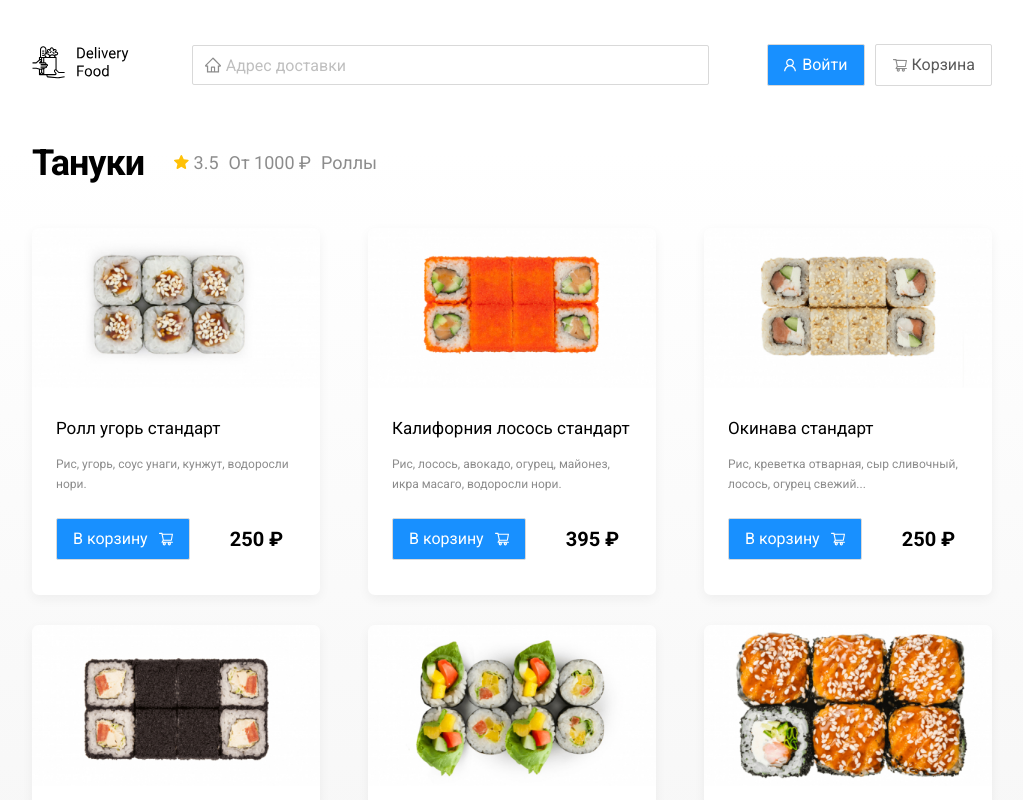
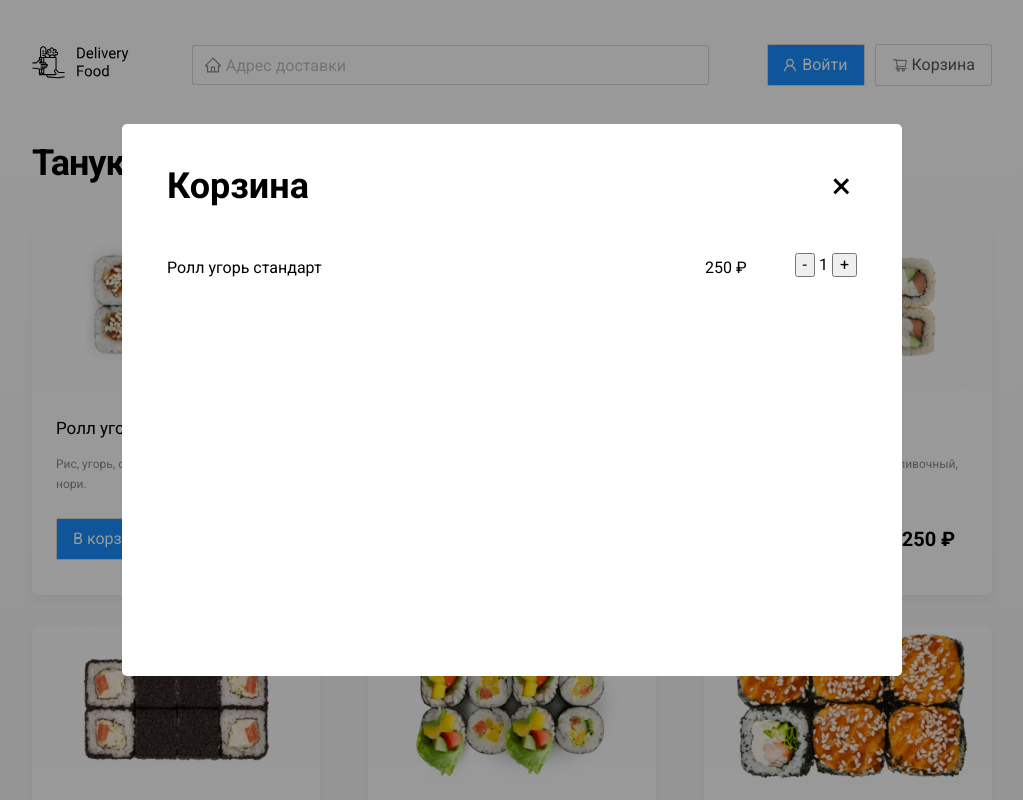
Before and after one commit to andrew28051985/delivery-food, a plain HTML site: page restaurant.html in a window 1280 px wide. Shown: the top 800 px of the page, without its empty margins (128-1151 px from the left). Drawn offline with Linux system fonts and the light colour scheme.

Commit message:
День 4 - верстка модального окна - начало

```diff
--- a/css/style.css
+++ b/css/style.css
@@ -273,6 +273,53 @@ body {
 .block-icon-social:not(:last-child) {
 	margin-right: 20px;
 }
+
+.modal {
+	display: flex;
+	position: fixed;
+	width: 100%;
+	height: 100%;
+	top: 0;
+	left: 0;
+	background: rgba(0, 0, 0, .4);
+}
+.modal-dialog {
+	padding: 40px 45px;
+	width: 780px;
+	height: 552px;
+	background: #FFFFFF;
+	border-radius: 5px;
+	margin: auto;
+}
+.modal-header {
+	display: flex;
+	align-items: center;
+	justify-content: space-between;
+	margin-bottom: 45px;
+}
+.modal-title {
+	margin: 0;
+	font-weight: bold;
+	font-size: 36px;
+	line-height: 42px;
+	color: #000000;
+}
+.modal-button-close {
+	border: none;
+	background: transparent;
+	font-size: 36px;
+	line-height: 42px;
+}
+.modal-row {
+	display: flex;
+	align-items: flex-end;
+	justify-content: space-between;
+}
+.modal-price {
+	margin-left: auto;
+	margin-right: 48px;
+}
+
 @media (max-width:1366px) {
 	.container {
 		max-width: 960px;
--- a/restaurant.html
+++ b/restaurant.html
@@ -185,7 +185,26 @@
 				<img src="img/vk-icon.svg" alt="vk-icon" class="block-icon-social vk">
 			</div>
 		</footer>
+	</div>
 
+	<div class="modal">
+		<div class="modal-dialog">
+			<div class="modal-header">
+				<h3 class="modal-title">Корзина</h3>
+				<button class="modal-button-close">&times;</button>
+			</div>
+			<div class="modal-body">
+				<div class="modal-row">
+					<span class="modal-name">Ролл угорь стандарт</span>
+					<span class="modal-price">250 ₽</span>
+					<div class="modal-buttons">
+						<button class="modal-button">-</button>
+						<span class="modal-number">1</span>
+						<button class="modal-button">+</button>
+					</div>
+				</div>
+			</div>
+		</div>
 	</div>
 </body>
 </html>
```
